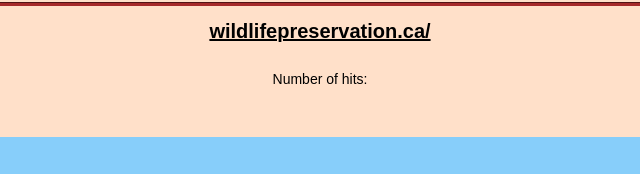
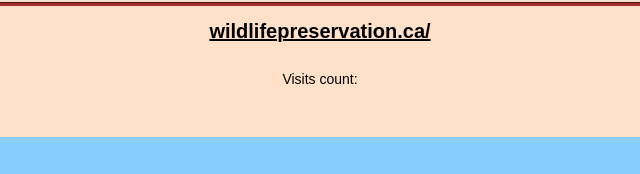
Before and after one commit to WildLifehome/WildLifehome.github.io, a plain HTML site: page index.html in a window 1280 px wide. Shown: the part 4787-4961 px from the top of the page, 320-960 px from the left. Drawn offline with Linux system fonts and the light colour scheme.

Commit message:
Update index.html

```diff
--- a/index.html
+++ b/index.html
@@ -67,7 +67,7 @@
          <a id="myLink" href="https://wildlifepreservation.ca/" class="button" target="_blank">wildlifepreservation.ca/</a>
         </p>
         <article class="hits">
-          <p>Number of hits: </p>
+          <p>Visits count:</p>
         <div id="sfcyym9mtrsd4xzlj5ms6lyjtrexffke8t7" style="width: 30vw !important; display: block; margin: auto;"></div><script type="text/javascript" src="https://counter6.optistats.ovh/private/counter.js?c=yym9mtrsd4xzlj5ms6lyjtrexffke8t7&down=async" async></script><br><a href="https://www.freecounterstat.com">free hit counter</a><noscript><a href="https://www.freecounterstat.com" title="free hit counter"><img src="https://counter6.optistats.ovh/private/freecounterstat.php?c=yym9mtrsd4xzlj5ms6lyjtrexffke8t7" border="0" title="free hit counter" alt="free hit counter"></a></noscript>
         </article>
       </footer>
```
